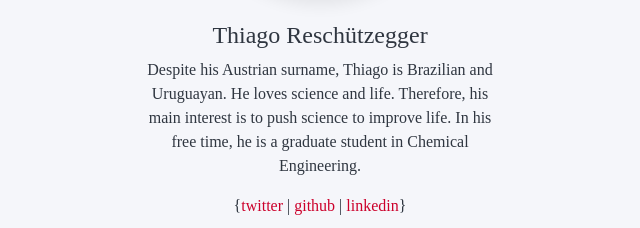
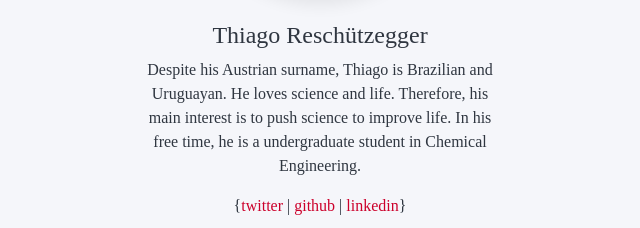
Before and after one commit to augustocsc/web, a plain HTML site: page team.html in a window 1280 px wide. Shown: the part 2359-2587 px from the top of the page, 320-960 px from the left. Drawn offline with nearby package versions, Linux system fonts and the light colour scheme; a script that the page names is missing; a web font is replaced by a local one.

Commit message:
minor error

```diff
--- a/team.html
+++ b/team.html
@@ -166,7 +166,7 @@
 						class="photo rounded-circle img-fluid mx-auto d-block shadow">
 					<br>
 					<h4>Thiago Reschützegger</h4>
-					<p>Despite his Austrian surname, Thiago is Brazilian and Uruguayan. He loves science and life. Therefore, his main interest is to push science to improve life. In his free time, he is a graduate student in Chemical Engineering.</p>
+					<p>Despite his Austrian surname, Thiago is Brazilian and Uruguayan. He loves science and life. Therefore, his main interest is to push science to improve life. In his free time, he is a undergraduate student in Chemical Engineering.</p>
 					{<a href="https://twitter.com/thiagoreschutz" target="_blank">twitter</a> | <a href="https://github.com/ThiagoReschutzegger" target="_blank">github</a> | <a href="https://www.linkedin.com/in/thiago-resch%C3%BCtzegger/" target="_blank">linkedin</a>}
 				</div>
 			</div>
```
